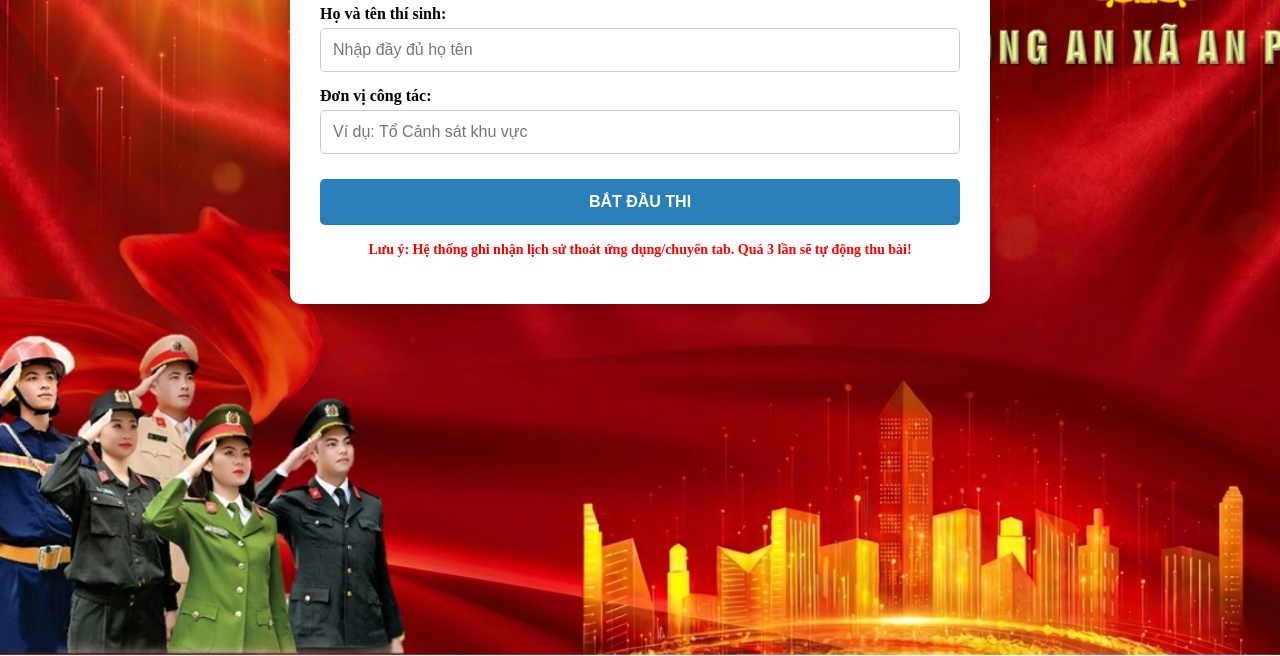
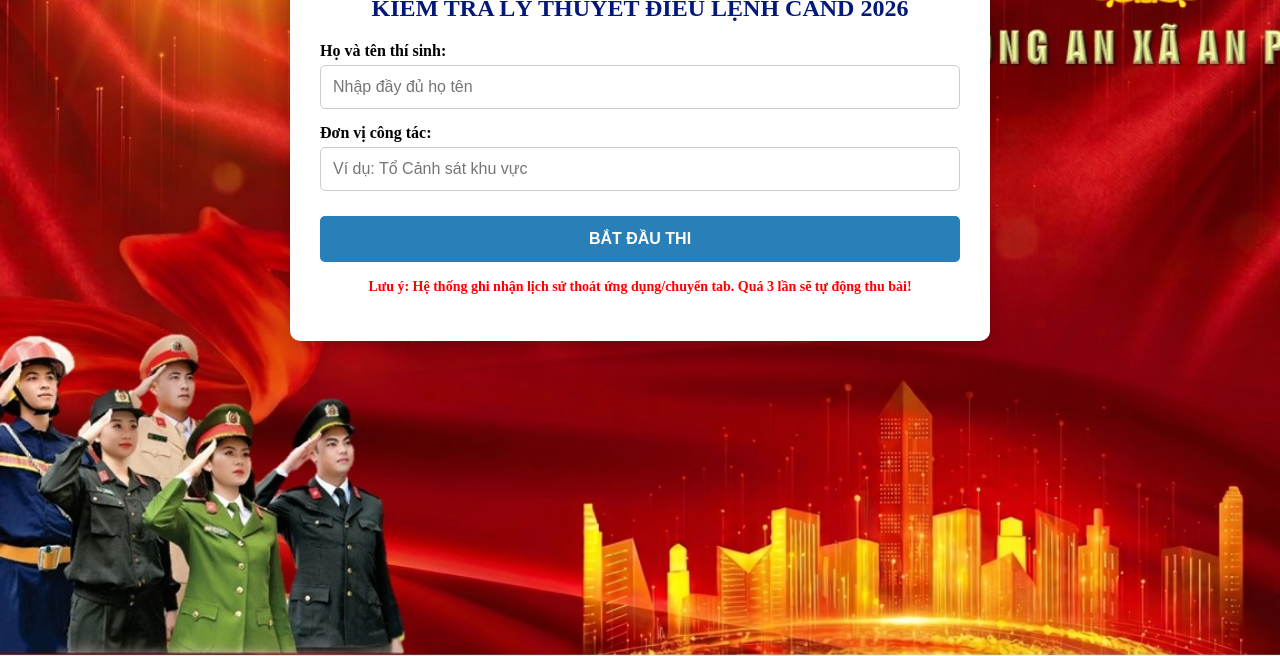
Before and after one commit to CAX-AnPhu/DL-QS-VT-CAX2026, a plain HTML site: page index.html in a window 1280 px wide. Shown: the part 144-800 px from the top of the page. Drawn offline with Linux system fonts and the light colour scheme; no server answers.

Commit message:
Update index.html

```diff
--- a/index.html
+++ b/index.html
@@ -76,6 +76,7 @@
     <div class="container" id="phan-khung-chinh">
         <div id="man-hinh-dang-nhap">
             <h2>CÔNG AN XÃ AN PHÚ</h2>
+            <h2 style="margin-top: -10px; color: #02187a;">KIỂM TRA LÝ THUYẾT ĐIỀU LỆNH CAND 2026</h2>
             <div class="form-group">
                 <label>Họ và tên thí sinh:</label>
                 <input type="text" id="hoTen" placeholder="Nhập đầy đủ họ tên">
```
